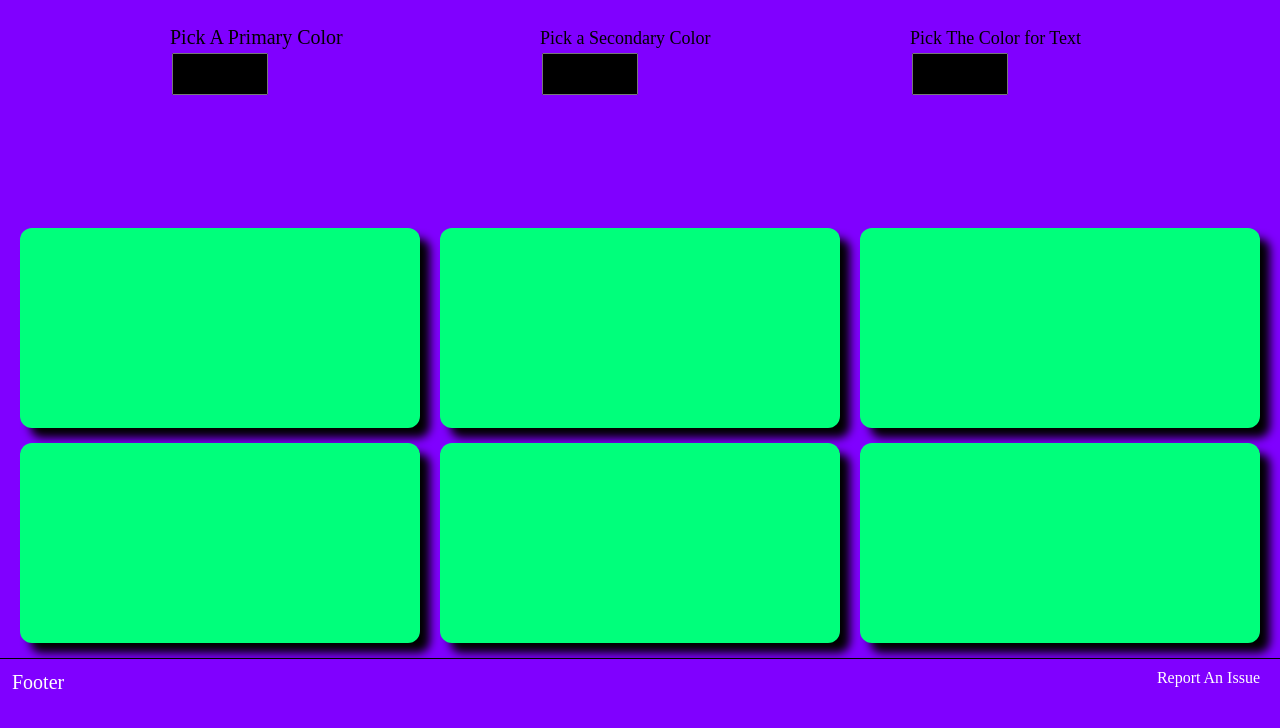
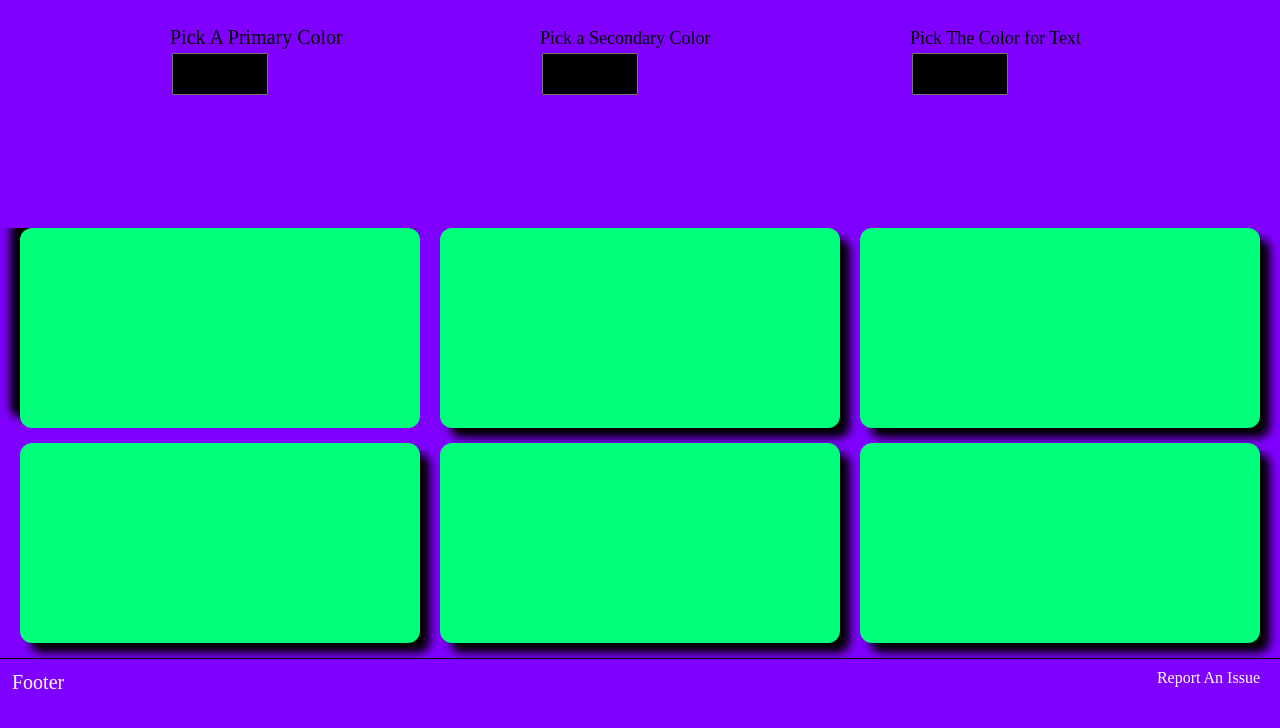
Before and after one commit to Muhammad-Fardin/ThemeScheme, a website built with Vite: page index.html in a window 1280 px wide. In both pictures the pointer is over the element 220 px from the left and 384 px from the top of the page. Shown: the part 56-784 px from the top of the page. Built offline with nearby package versions, Linux system fonts and the light colour scheme.

Commit message:
Update style.css

```diff
--- a/css/style.css
+++ b/css/style.css
@@ -71,6 +71,10 @@ input[type="color"] {
   background-color: var(--secondary-color);
   border-radius: 12px;
   box-shadow: 10px 10px 10px black;
+}
+
+.box:hover {
+  box-shadow: -10px -10px 10px black;
 }
 
 .border-bottom {
```
